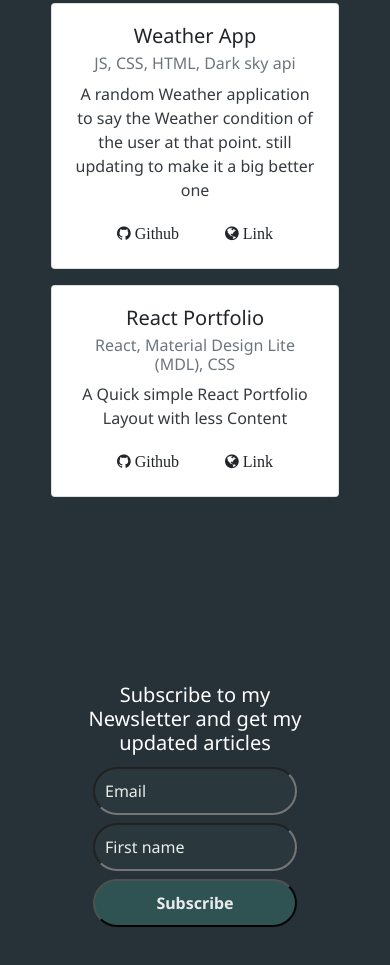
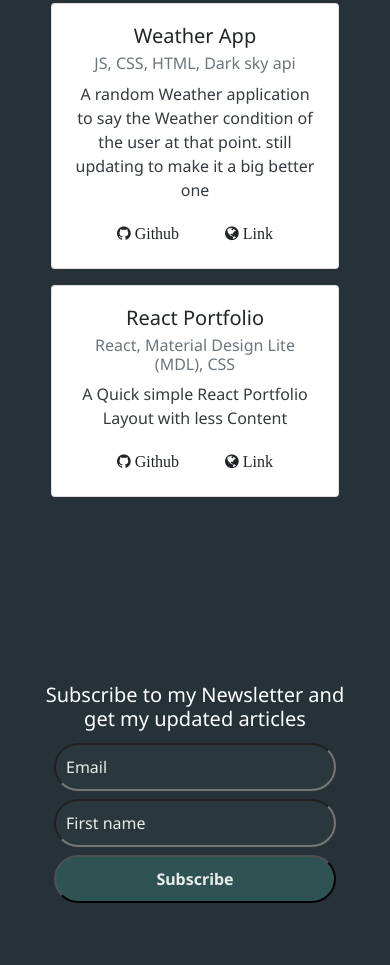
Before and after one commit to JaybeeClassical/IamJude, a Gatsby site: page /portfolio in a window 390 px wide. Shown: the part 1091-2056 px from the top of the page. Built offline with nearby package versions, Linux system fonts and the light colour scheme; Gatsby itself is replaced by a stand-in of ours.

Commit message:
subscription adjustment

```diff
--- a/src/style.css
+++ b/src/style.css
@@ -92,15 +92,12 @@ body p {
     width: 170px;
     height: 78px;
   }
-
-  .subscribe{
-    width: 60%;
-  }
 }
 
 /* This is styling for the Newsletter Subscription Form*/
 .subscribe {
-  margin: 170px 0px 60px;
+  width: 80%;
+  margin: 170px auto 60px;
 }
 
 .subscribe form {
```
